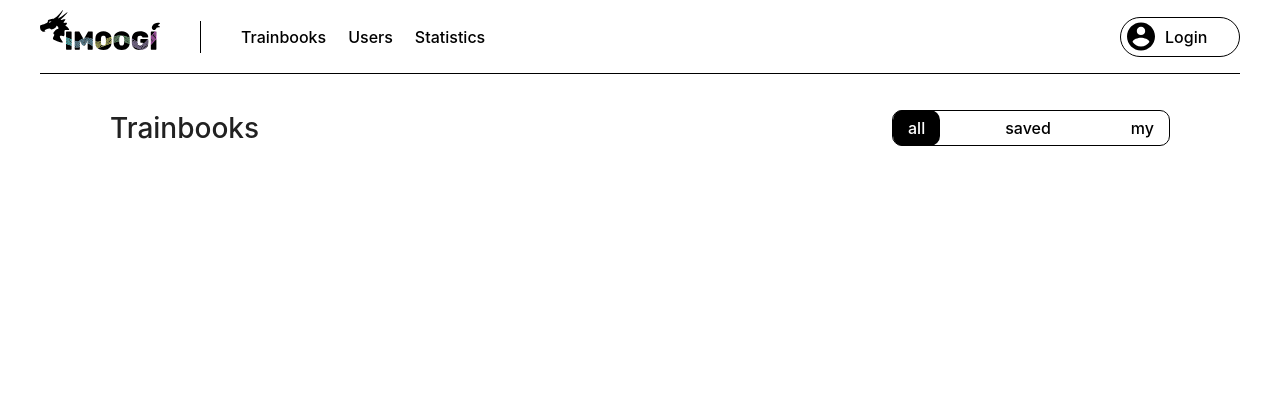
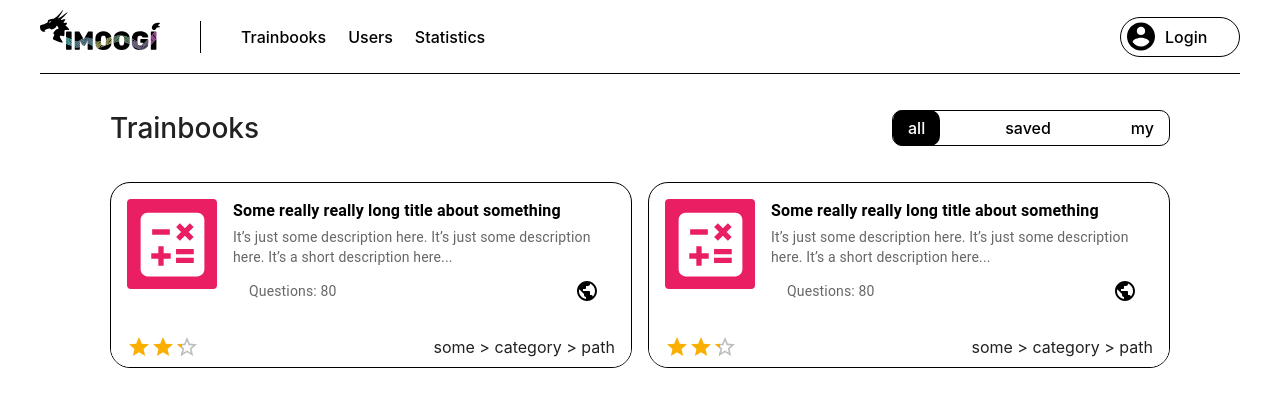
Before and after one commit to certunia/imoogi, a React (Vite) app: page /trainbooks in a window 1280 px wide. Shown: the top 406 px of the page. Built offline with nearby package versions, Linux system fonts and the light colour scheme.

Commit message:
trainbook component

```diff
--- /dev/null
+++ b/src/components/blocks/Trainbook.jsx
@@ -0,0 +1,70 @@
+import React from "react";
+import Stack from "@mui/material/Stack";
+import Avatar from "@mui/material/Avatar";
+import Card from "@mui/material/Card";
+import Chip from "@mui/material/Chip";
+import Switch from "@mui/material/Switch";
+import Divider from "@mui/material/Divider";
+import Box from "@mui/material/Box";
+import Typography from "@mui/material/Typography";
+import IconButton from "@mui/material/IconButton";
+import Rating from '@mui/material/Rating';
+
+import { green, pink } from '@mui/material/colors';
+
+import Edit from "@mui/icons-material/Edit";
+import CalculateIcon from '@mui/icons-material/Calculate';
+import PublicIcon from '@mui/icons-material/Public';
+
+import { Link } from 'react-router-dom';
+
+const Trainbook = (props) => {
+  // const [personName, setPersonName] = React.useState(initialSelected);
+  return (
+    <Card sx={{ boxShadow: 'none', border: '1px solid #000', borderRadius: '20px' }}>
+      <Link to='/'>
+        <Box sx={{ p: 2, display: 'flex' }}>
+          <Stack direction="row" spacing={2}>
+            <Avatar sx={{ width: 90, height: 90, bgcolor: pink[500] }} variant="rounded">
+              <CalculateIcon sx={{ width: 85, height: 85 }}/>
+            </Avatar>
+
+            <Stack spacing={0.5}>
+              <Typography fontWeight={700}>Some really really long title about something</Typography>
+              <Typography variant="body2" color="text.secondary">
+                It’s just some description here. It’s just some description here. It’s a short description here...
+              </Typography>
+              <Stack
+                direction="row"
+                alignItems="center"
+                justifyContent="space-between"
+                sx={{ px: 2, py: 1, bgcolor: 'background.default' }}
+              >
+                <Typography variant="body2" color="text.secondary">
+                  Questions: 80
+                </Typography>
+
+                <PublicIcon />
+              </Stack>
+            </Stack>
+            {/*<IconButton>*/}
+            {/*  <Edit sx={{ fontSize: 14 }} />*/}
+            {/*</IconButton>*/}
+          </Stack>
+        </Box>
+      </Link>
+      <Stack
+        direction="row"
+        alignItems="center"
+        justifyContent="space-between"
+        sx={{ px: 2, py: 1, bgcolor: 'background.default' }}
+      >
+        <Rating name="customized-10" defaultValue={2.3} max={3} precision={0.1}/>
+
+        some > category > path
+      </Stack>
+    </Card>
+  );
+};
+
+export default Trainbook;
--- a/src/pages/Trainbooks.jsx
+++ b/src/pages/Trainbooks.jsx
@@ -1,5 +1,7 @@
 import MainLayout from '../components/layouts/Main';
 import FloatToggle from '../components/ui/FloatToggle';
+import Trainbook from '../components/blocks/Trainbook';
+import Grid from "@mui/material/Grid";
 import {Link} from "react-router-dom";
 
 function Trainbooks(props) {
@@ -15,7 +17,14 @@ function Trainbooks(props) {
       topRight={<FloatToggle items={menuItems}/>}
     >
       <div className='trainbooks'>
-
+        <Grid container spacing={2}>
+          <Grid item xs={6}>
+            <Trainbook />
+          </Grid>
+          <Grid item xs={6}>
+            <Trainbook />
+          </Grid>
+        </Grid>
       </div>
     </MainLayout>
   )
```
